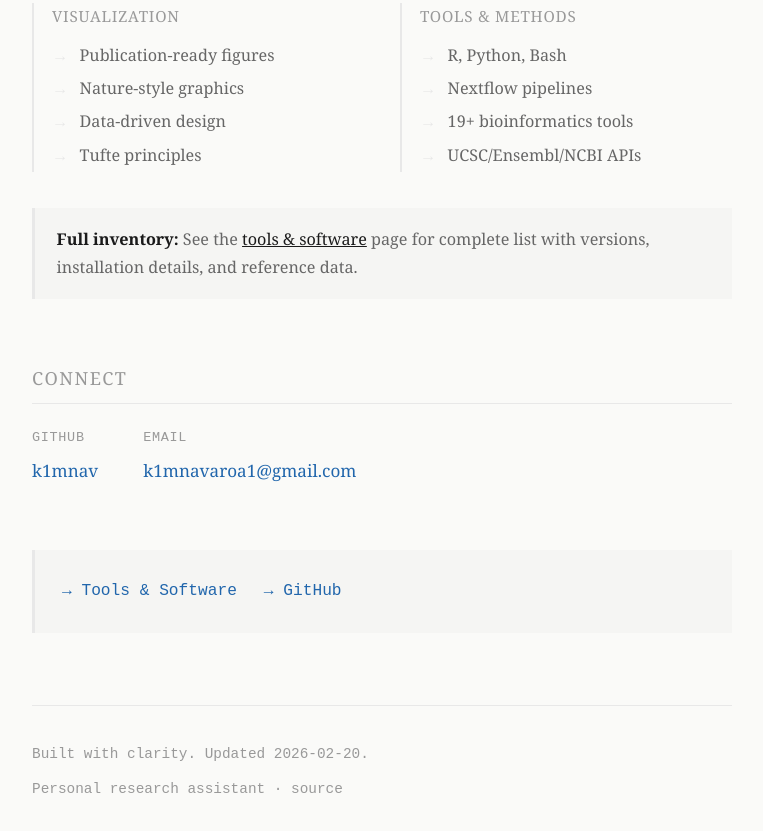
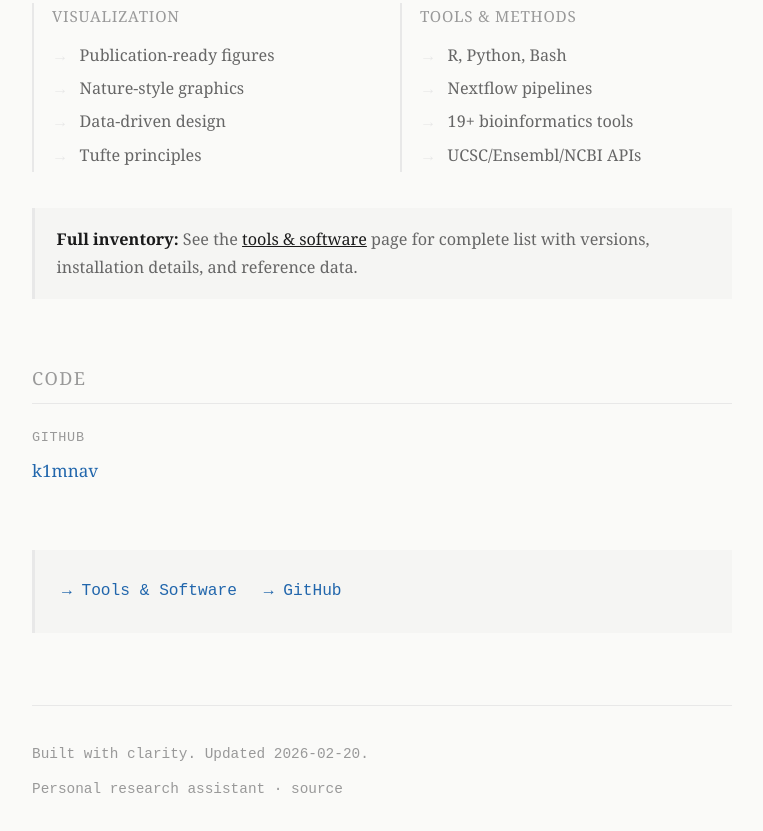
Before and after one commit to k1mnav/k1mnav.github.io, a plain HTML site: page index.html in a window 1280 px wide. Shown: the part 903-1734 px from the top of the page, without its empty margins (258-1021 px from the left). Drawn offline with Linux system fonts and the light colour scheme.

Commit message:
Remove email address from homepage

```diff
--- a/index.html
+++ b/index.html
@@ -327,17 +327,13 @@
       </div>
     </section>
 
-    <!-- Connect -->
+    <!-- GitHub -->
     <section>
-      <h2>Connect</h2>
+      <h2>Code</h2>
       <div class="links">
         <div class="link-item">
           <span class="link-label">GitHub</span>
           <a href="https://github.com/k1mnav">k1mnav</a>
-        </div>
-        <div class="link-item">
-          <span class="link-label">Email</span>
-          <a href="mailto:k1mnavaroa1@gmail.com">k1mnavaroa1@gmail.com</a>
         </div>
       </div>
     </section>
```
